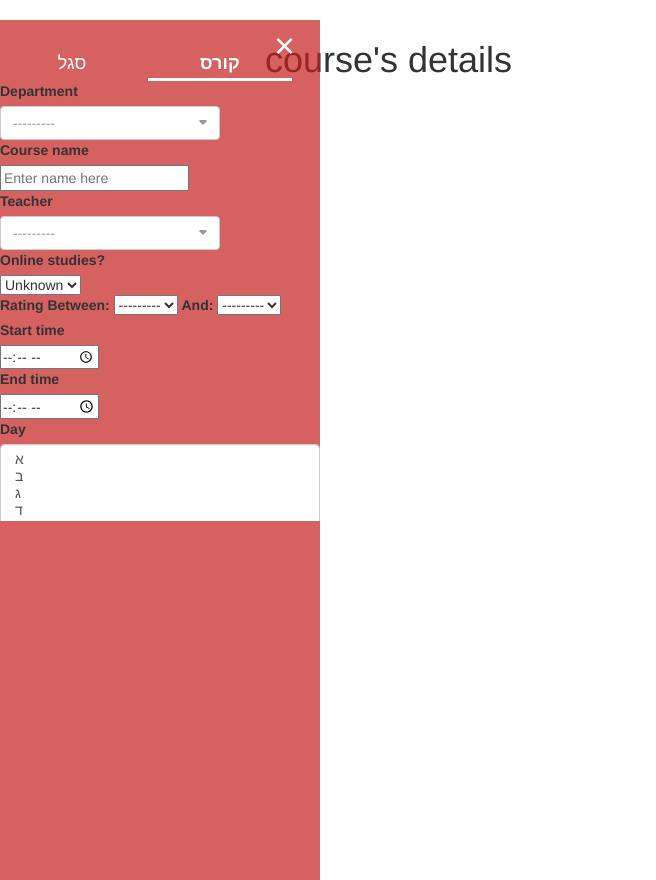
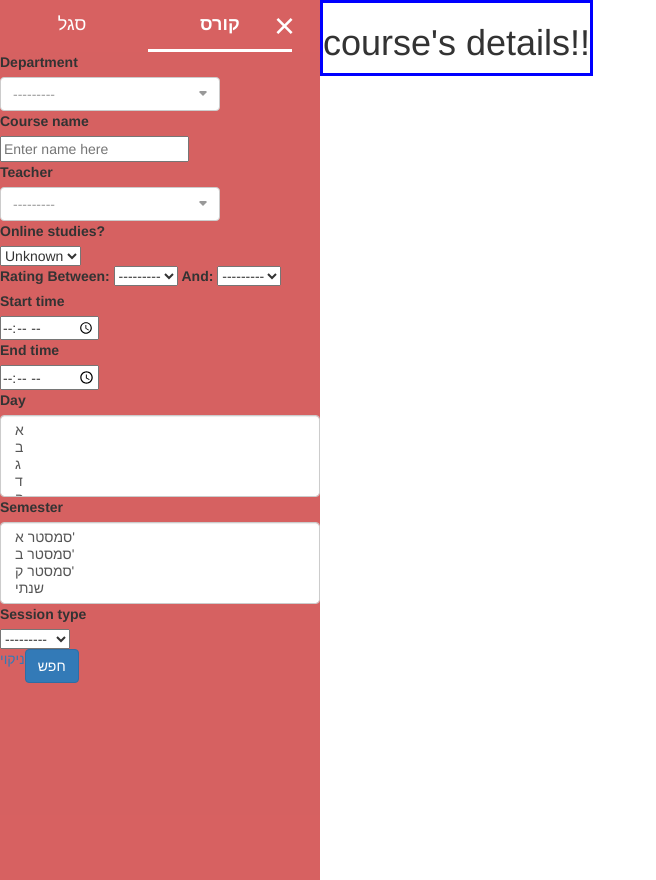
Before and after one commit to matanm28/PlanIlan, a Django app: page /search/ in a window 1280 px wide. Shown: the part 62-942 px from the top of the page, without its empty margins (0-656 px from the left). Run offline with Django 3.2, Linux system fonts and the light colour scheme; data that the repository does not hold is empty; parts of the project's set-up code (start-up, migrations or seed data) failed here and were passed over; some libraries are stand-ins or nearby versions.

Commit message:
open-close search box feature

```diff
--- a/PlanIlan/static/PlanIlan/css/scrollbar_style.css
+++ b/PlanIlan/static/PlanIlan/css/scrollbar_style.css
@@ -1,19 +1,21 @@
 .scrollbar {
     float: left;
-    /*height: 450px;*/
-    height: 44rem;
-    width: 32rem;
+    /*!*height: 450px;*!*/
+    /*!*height: 44rem;*!*/
+    /*height: 80rem;*/
+    /*!*width: 32rem;*!*/
+    height: 81%;
+    width: 100%;
+    /*width: auto;*/
     background: rgb(214, 97, 97);
-
     /*background: #fff;*/
     overflow-y: auto;
     overflow-x: auto;
-    margin-bottom: 25px;
 }
 
-.force-overflow {
-    min-height: 45rem;
-}
+/*.force-overflow {*/
+/*    min-height: 70rem;*/
+/*}*/
 
 .scrollbar-primary::-webkit-scrollbar {
     width: 1.2rem;
--- a/PlanIlan/static/PlanIlan/css/search_style.css
+++ b/PlanIlan/static/PlanIlan/css/search_style.css
@@ -9,7 +9,7 @@
     left: 0;
     background-color: rgba(198, 30, 30, 0.7);
     overflow-x: hidden; /* Disable horizontal scroll */
-    padding-top: 30px; /* Place content 60px from the top */
+    padding-top: 0; /* Place content 60px from the top */
     transition: 0.5s; /* 0.5 second transition effect to slide in the sidenav */
 }
 
@@ -44,7 +44,11 @@
 
 #results {
     transition: margin-left .5s;
-    margin-left: 250px;
+    margin-left: 25%;
+}
+
+#course_filter {
+    position: relative;
 }
 
 /* On smaller screens, where height is less than 450px, change the style of the sidenav (less padding and a smaller font size) */
@@ -60,6 +64,7 @@
 
 .btn-choice {
     width: 45%;
+    height: 50px;
     color: white;
     background-color: inherit;
     border: none;
--- a/PlanIlan/static/PlanIlan/js/search.js
+++ b/PlanIlan/static/PlanIlan/js/search.js
@@ -14,8 +14,8 @@ function display_course_filter() {
 
 /* Set the width of the side navigation to 250px */
 function openSearchBox() {
+    document.getElementById("results").style.marginLeft = "25%";
     document.getElementById("search_box").style.width = "25%";
-    document.getElementById("results").style.marginLeft = "25%";
     document.getElementById("open_search_box").style.display = "none";
 }
 
--- a/PlanIlan/templates/PlanIlan/base.html
+++ b/PlanIlan/templates/PlanIlan/base.html
@@ -13,7 +13,7 @@
     <title>{% block title %}דף הבית{% endblock %}</title>
 </head>
 <body>
-<nav class="navbar navbar-expand-lg navbar-light" style="background-color: #e5f2fd;">
+<nav class="navbar navbar-expand-lg navbar-light" style="background-color: #e5f2fd; margin: 0 0 0">
     <div class="container">
         <button class="navbar-toggler" type="button" data-bs-toggle="collapse" data-bs-target="#navbarNav"
                 aria-controls="navbarNav" aria-expanded="false" aria-label="Toggle navigation">
--- a/PlanIlan/templates/PlanIlan/search.html
+++ b/PlanIlan/templates/PlanIlan/search.html
@@ -14,7 +14,7 @@
     {% load static %}
     <link rel="stylesheet" href="{% static 'PlanIlan/css/search_style.css' %}"/>
     <link rel="stylesheet" href="{% static 'PlanIlan/css/scrollbar_style.css' %}"/>
-    <div class="container" style="position: absolute">
+    <div class="container">
         <div class="sidenav" id="search_box">
             <a href="javascript:void(0)" class="closebtn" onclick="closeSearchBox()" style="color: white">&times;</a>
             <div class="filter-by">
@@ -112,10 +112,10 @@
                 </form>
             </div>
         </div>
-        <div class="float-container" id="results">
-            <span class="float-left open-btn" id="open_search_box" onclick="openSearchBox()"><i
+        <div id="results" style="position:absolute; left: 0;">
+            <span class="open-btn" id="open_search_box" onclick="openSearchBox()"><i
                     class="fas fa-caret-right fa-2x"></i>חפש</span>
-            <div class="float-child" id="courses_result" style="float: left">
+            <div id="courses_result" style="float: left">
                 {% if 'form-search-course' in request.GET %}
                     <table class="table table-sm">
                         <tr>
@@ -159,8 +159,8 @@
             </div>
             {#            <a href="javascript:void(0)" id="dragbar"#}
             {#               style="width: 5px; top: 138px; left: 607px; height: 429px; cursor: col-resize;"></a>#}
-            <div class="float-child" id="chosen_element" style="float: left">
-                <h1>course's details</h1>
+            <div class="float-child" id="chosen_element" style="float: left; border: 3px solid blue">
+                <h1>course's details!!</h1>
             </div>
         </div>
     </div>
```
